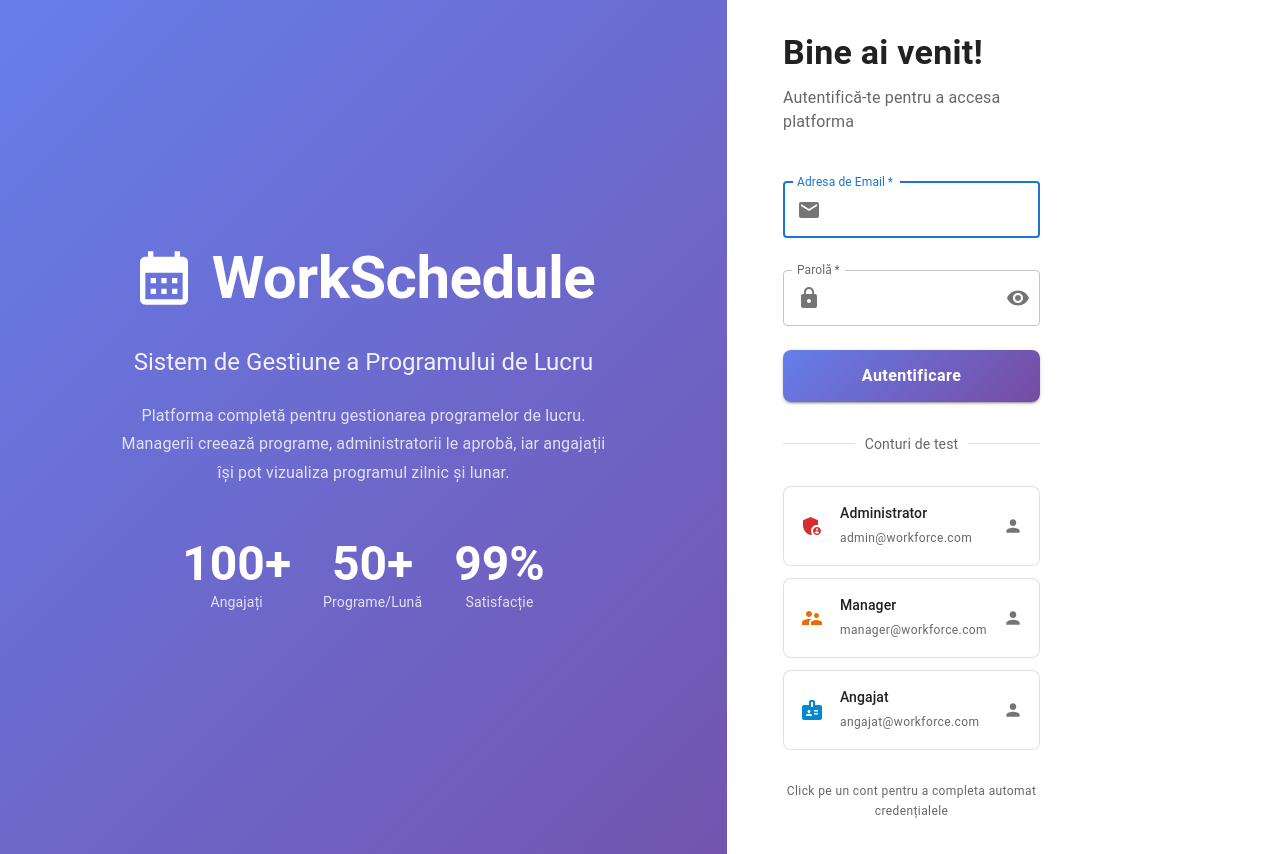
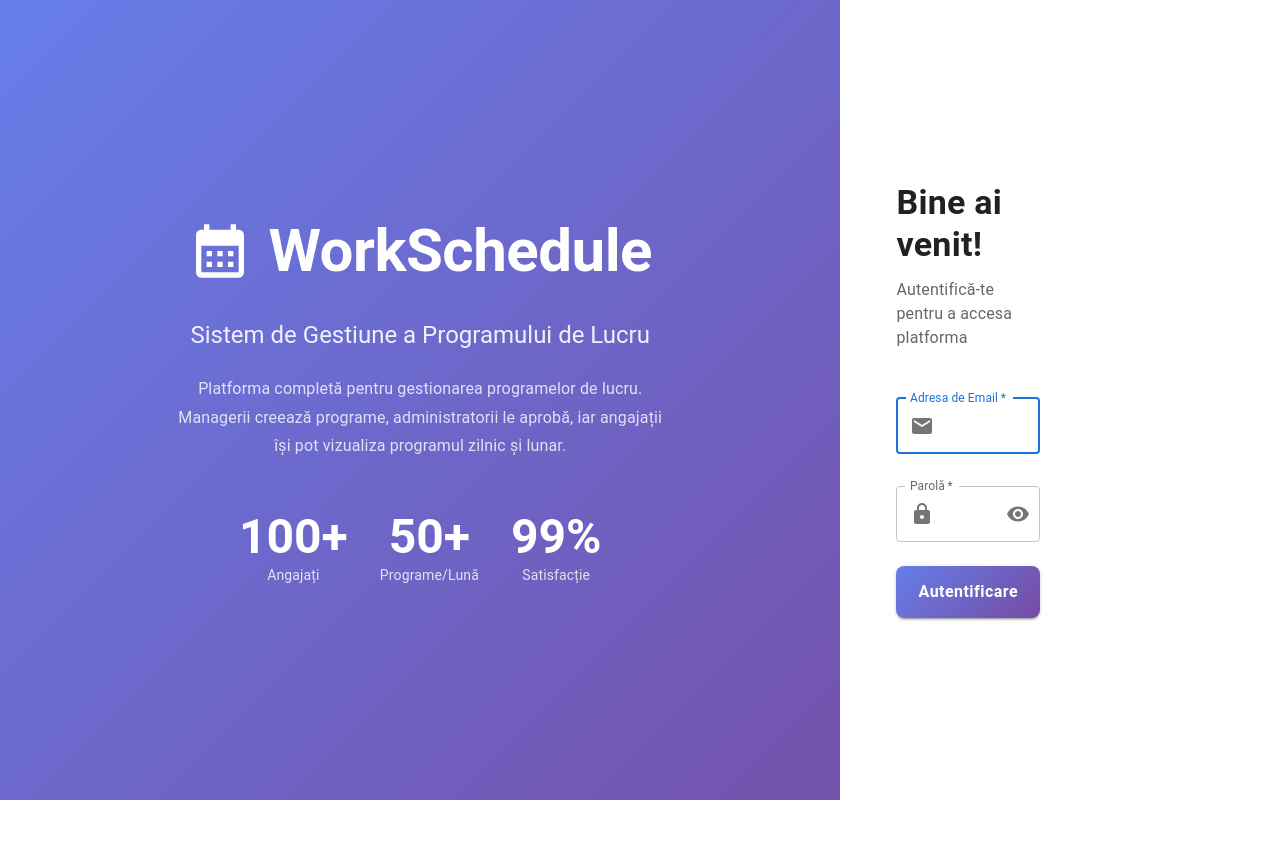
Before and after one commit to tfaflavius/workforce-scheduler, a React app in the folder frontend/: page /login in a window 1280 px wide. After the commit the page ends 800 px from the top, so only its background shows below. Built offline with nearby package versions, Linux system fonts and the light colour scheme; no server answers; the HTML template or start-up script is replaced by a standard one.

Commit message:
Remove test accounts from login page for production security

```diff
--- a/frontend/src/pages/auth/LoginPage.tsx
+++ b/frontend/src/pages/auth/LoginPage.tsx
@@ -10,8 +10,6 @@ import {
   CircularProgress,
   InputAdornment,
   IconButton,
-  Divider,
-  Paper,
   Stack,
 } from '@mui/material';
 import {
@@ -20,10 +18,6 @@ import {
   Email as EmailIcon,
   Lock as LockIcon,
   CalendarMonth as CalendarIcon,
-  Person as PersonIcon,
-  AdminPanelSettings as AdminIcon,
-  SupervisorAccount as ManagerIcon,
-  Badge as EmployeeIcon,
 } from '@mui/icons-material';
 import { useAppDispatch } from '../../store/hooks';
 import { setCredentials } from '../../store/slices/auth.slice';
@@ -77,38 +71,6 @@ export const LoginPage = () => {
       setIsLoading(false);
     }
   };
-
-  const handleQuickLogin = (userEmail: string, userPassword: string) => {
-    setEmail(userEmail);
-    setPassword(userPassword);
-  };
-
-  const testAccounts = [
-    {
-      role: 'Administrator',
-      email: 'admin@workforce.com',
-      password: 'admin123',
-      icon: <AdminIcon sx={{ color: '#d32f2f' }} />,
-      color: '#ffebee',
-      borderColor: '#d32f2f',
-    },
-    {
-      role: 'Manager',
-      email: 'manager@workforce.com',
-      password: 'manager123',
-      icon: <ManagerIcon sx={{ color: '#ed6c02' }} />,
-      color: '#fff3e0',
-      borderColor: '#ed6c02',
-    },
-    {
-      role: 'Angajat',
-      email: 'angajat@workforce.com',
-      password: 'angajat123',
-      icon: <EmployeeIcon sx={{ color: '#0288d1' }} />,
-      color: '#e3f2fd',
-      borderColor: '#0288d1',
-    },
-  ];
 
   return (
     <Box
@@ -293,58 +255,6 @@ export const LoginPage = () => {
             </Button>
           </form>
 
-          <Divider sx={{ my: 4 }}>
-            <Typography variant="body2" color="text.secondary">
-              Conturi de test
-            </Typography>
-          </Divider>
-
-          {/* Test Accounts */}
-          <Stack spacing={1.5}>
-            {testAccounts.map((account) => (
-              <Paper
-                key={account.role}
-                elevation={0}
-                sx={{
-                  p: 2,
-                  cursor: 'pointer',
-                  border: '1px solid',
-                  borderColor: 'divider',
-                  borderRadius: 2,
-                  transition: 'all 0.2s',
-                  '&:hover': {
-                    bgcolor: account.color,
-                    borderColor: account.borderColor,
-                    transform: 'translateX(4px)',
-                  },
-                }}
-                onClick={() => handleQuickLogin(account.email, account.password)}
-              >
-                <Box sx={{ display: 'flex', alignItems: 'center', gap: 2 }}>
-                  {account.icon}
-                  <Box sx={{ flex: 1 }}>
-                    <Typography variant="subtitle2" fontWeight="medium">
-                      {account.role}
-                    </Typography>
-                    <Typography variant="caption" color="text.secondary">
-                      {account.email}
-                    </Typography>
-                  </Box>
-                  <PersonIcon color="action" fontSize="small" />
-                </Box>
-              </Paper>
-            ))}
-          </Stack>
-
-          <Typography
-            variant="caption"
-            color="text.secondary"
-            display="block"
-            textAlign="center"
-            sx={{ mt: 4 }}
-          >
-            Click pe un cont pentru a completa automat credențialele
-          </Typography>
         </Container>
       </Box>
     </Box>
```
